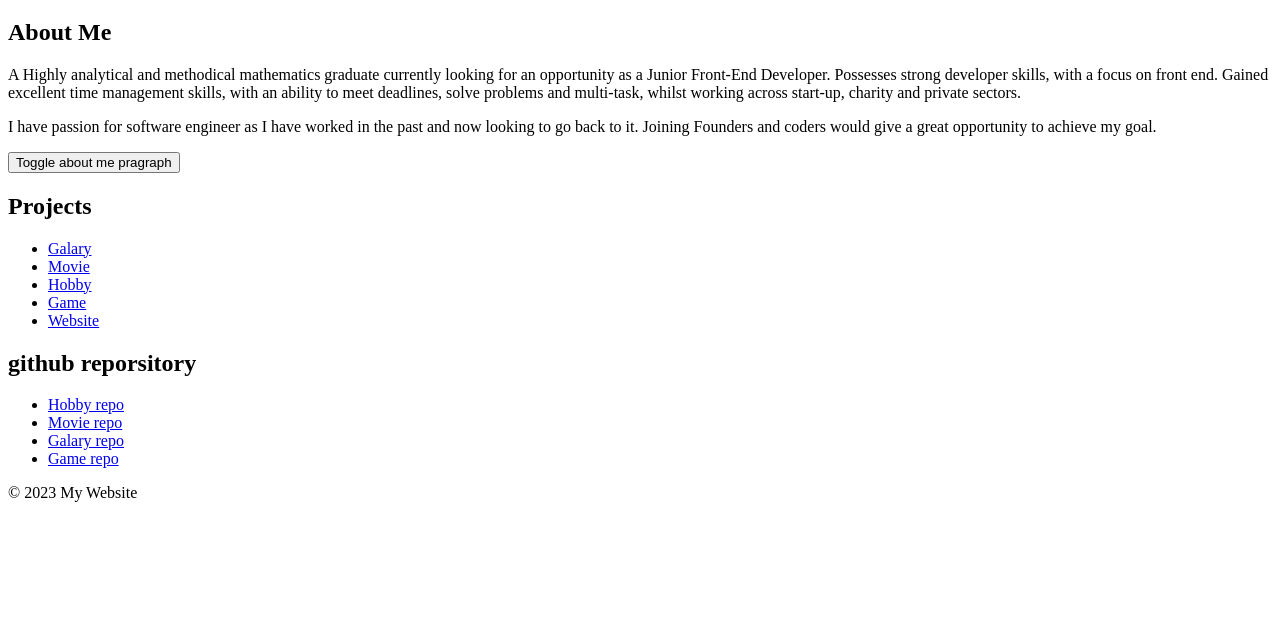
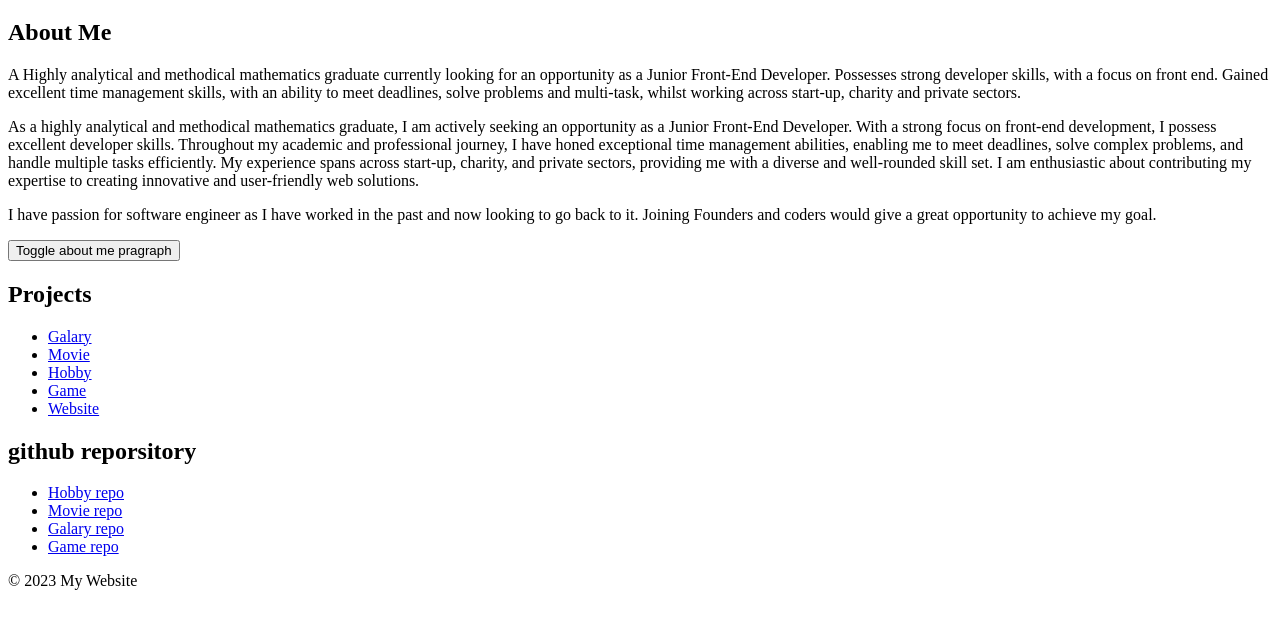
Before and after one commit to Elias9a/website, a plain HTML site: page index.html in a window 1280 px wide. Shown: the part 61-690 px from the top of the page. Drawn offline with Linux system fonts and the light colour scheme.

Commit message:
updating intro

```diff
--- a/index.html
+++ b/index.html
@@ -17,12 +17,21 @@
         Junior Front-End Developer. Possesses strong developer skills, with a focus on front end. Gained
         excellent time management skills, with an ability to meet deadlines, solve problems and multi-task,
         whilst working across start-up, charity and private sectors.</p>
+        <p>
+          As a highly analytical and methodical mathematics graduate, I am actively seeking an opportunity
+          as a Junior Front-End Developer. With a strong focus on front-end development, I possess excellent
+          developer skills. Throughout my academic and professional journey, I have honed exceptional time
+          management abilities, enabling me to meet deadlines, solve complex problems, and handle multiple
+          tasks efficiently. My experience spans across start-up, charity, and private sectors, providing me
+          with a diverse and well-rounded skill set. I am enthusiastic about contributing my expertise to
+          creating innovative and user-friendly web solutions.
+        </p>
 
         <p id="toggleText">
           I have passion for software engineer as I have worked in the past and now looking to go back to it. Joining Founders and coders would give a great opportunity to achieve my goal.
         </p>
     </div>
-    <button type="button" onclick="toggle(toggleText)">Toggle about me pragraph</button>
+    <button type="button" onclick="toggle('toggleText')">Toggle about me pragraph</button>
     <div>
       <h2>Projects</h2>
       <ul class="project-list">
```
Also changed, not shown: 1 other file.
